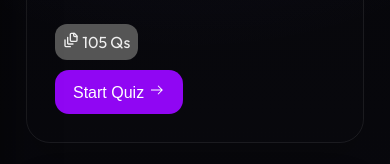
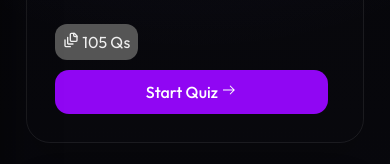
Before and after one commit to Tammyboy23/Quiz-App, a React (Vite) app: page /explore in a window 390 px wide. Shown: the part 460-624 px from the top of the page. Built offline with nearby package versions, Linux system fonts and the light colour scheme; a web font is replaced by a local one.

Commit message:
Quizy button width fixed and adjusted for responsove

```diff
--- a/src/index.css
+++ b/src/index.css
@@ -880,9 +880,11 @@ body{
     cursor: pointer;
     font-size: 1rem;
     transition: transform 0.2s ease, box-shadow 0.2s ease;
-    width: max-content;
+    width: 20vw;
     text-align: center;
     justify-content: center;
+    font-weight: 500;
+    font-family: outfit, sans-serif;
 }
 .quizy button:hover{
     transform: translateY(-1px);
@@ -1034,7 +1036,9 @@ body{
   .nav {
     display: none;
   }
-
+  .quizy button{
+    width: 70vw;
+  }
 }
 
 /* ── Profile page ── */
```
